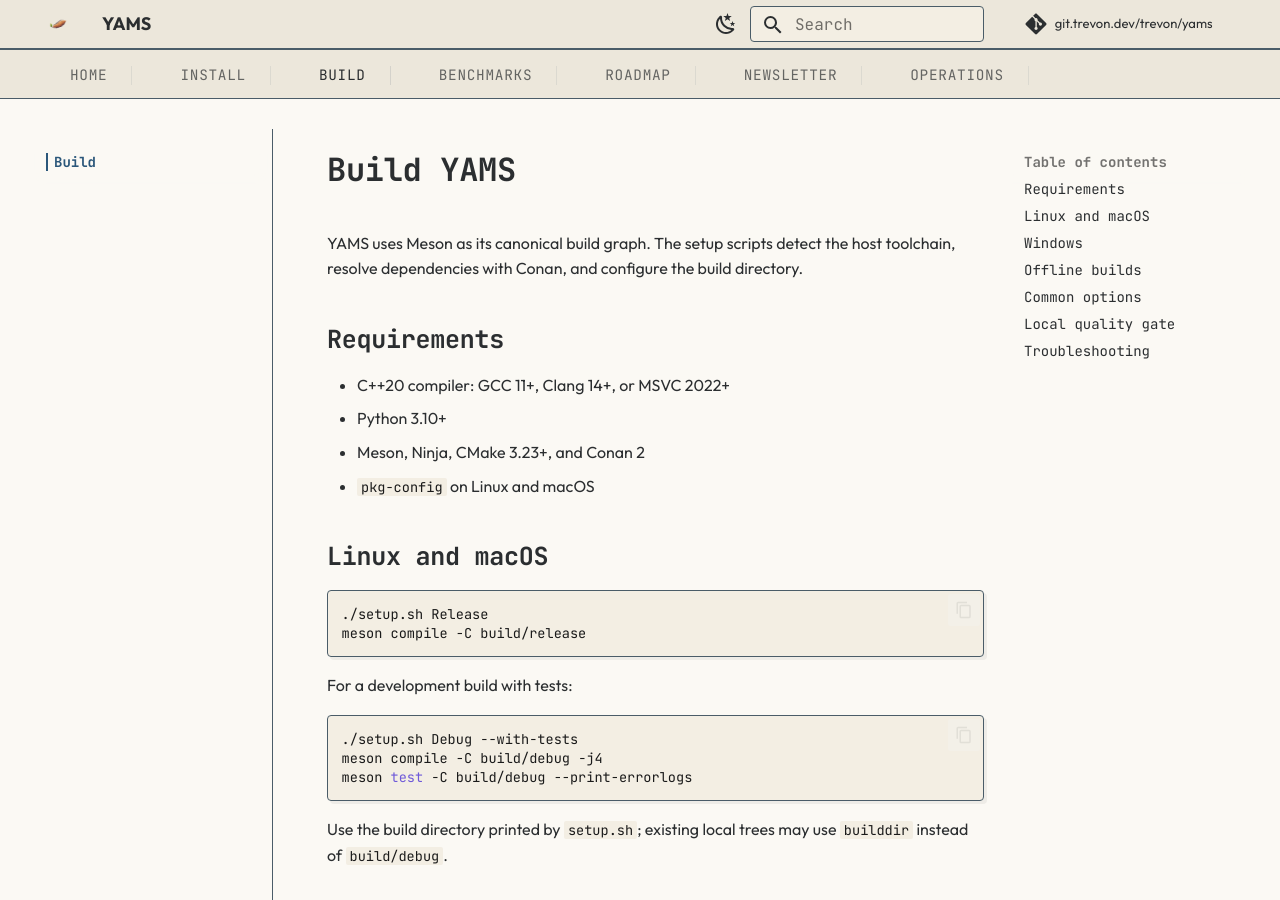
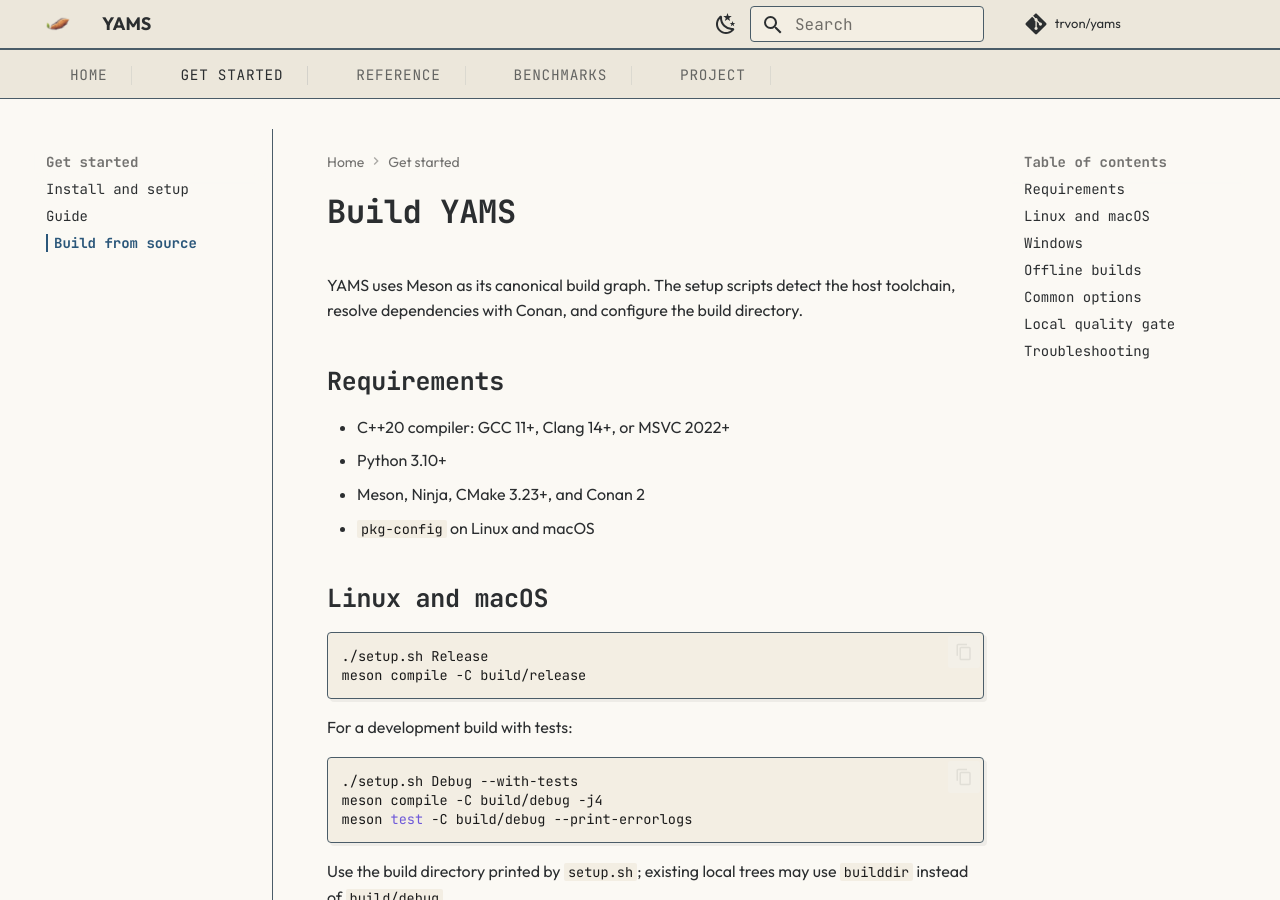
Before and after one commit to trvon/yams, an MkDocs documentation site: the page built from docs/BUILD.md, in a window 1280 px wide and 900 px high. Built offline with MkDocs 1.6.1 and Material for MkDocs 9.7.7, drawn with Linux system fonts in a browser that asks for light colours; comment, search, counter and statistics services are not loaded; some of the changed lines change nothing that is shown.

Commit message:
docs: regroup the site navigation, fix its URL and dead links, check it in CI
- Navigation is grouped into Get started, Reference, Benchmarks and
  Project, so the reference pages that were reachable only from the home
  page's link list are in the menu, and no tab holds a single page.
- site_url points at yamsmemory.ai (the GitHub Pages URL returned 404),
  and the header links to GitHub.
- Links to meson_options.txt and examples/config.toml pointed outside
  the docs directory and broke the strict build; they now go to GitHub.
- The logo is cropped and its white background removed; it rendered as a
  sliver in the header.
- A pull request touching the docs now runs mkdocs build --strict.

Signed-off-by: trvon <git@trevon.dev>

````diff
--- a/docs/BUILD.md
+++ b/docs/BUILD.md
@@ -60,7 +60,7 @@
 ```
 
 Run `./setup.sh --help`, `./setup.ps1 -?`, and inspect
-[`meson_options.txt`](../meson_options.txt) for the current option set.
+[`meson_options.txt`](https://github.com/trvon/yams/blob/main/meson_options.txt) for the current option set.
 
 ## Local quality gate
 
--- a/mkdocs.yml
+++ b/mkdocs.yml
@@ -1,8 +1,8 @@
 site_name: YAMS
 site_description: Yet Another Memory System — local, persistent memory for documents and applications.
-site_url: https://trvon.github.io/yams
-repo_url: https://git.trevon.dev/trevon/yams
-repo_name: git.trevon.dev/trevon/yams
+site_url: https://yamsmemory.ai/
+repo_url: https://github.com/trvon/yams
+repo_name: trvon/yams
 docs_dir: docs
 site_dir: site
 use_directory_urls: true
@@ -14,13 +14,25 @@
 
 nav:
   - Home: index.md
-  - Install: install.md
-  - Build: BUILD.md
-  - Benchmarks: benchmarks/index.md
-  - Roadmap: roadmap.md
-  - Newsletter: newsletter.md
-  - Operations:
+  - Get started:
+      - Install and setup: install.md
+      - Guide: guide.md
+      - Build from source: BUILD.md
+  - Reference:
+      - Retrieval and freshness: cli-retrieval.md
+      - P2P corpus sync: p2p.md
+      - Runtime paths: architecture/runtime-paths.md
+      - Configuration reading: architecture/config-reading.md
+      - Environment overrides: architecture/environment-overrides.md
+      - Retrieval contracts: architecture/retrieval_contracts.md
+  - Benchmarks:
+      - Results: benchmarks/index.md
+      - Ingestion oracle: benchmarks/ingestion_oracle.md
+  - Project:
+      - Roadmap: roadmap.md
+      - Newsletter: newsletter.md
       - Source mirroring: source-mirroring.md
+      - Startup fuzzing: developer/startup_fuzzing.md
 
 theme:
   name: material
````
Also changed, not shown: docs/assets/yams.png, 1 other file.
